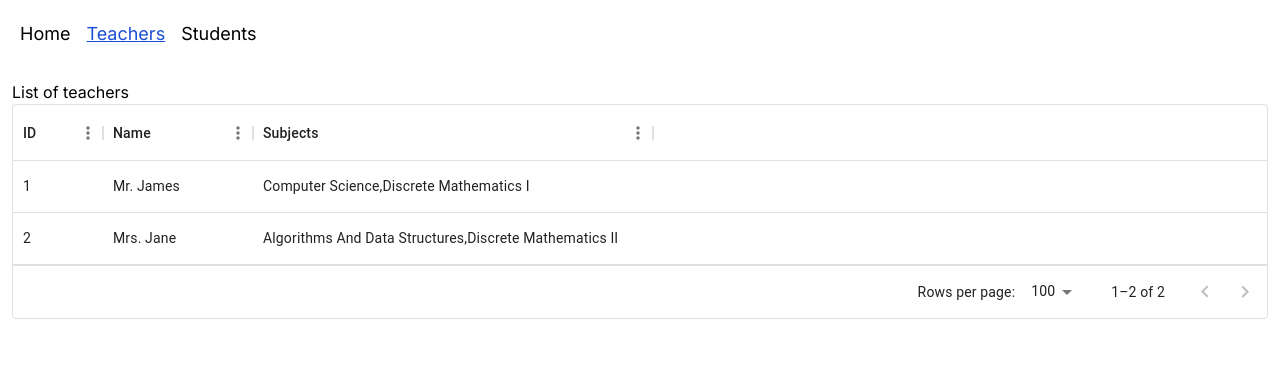
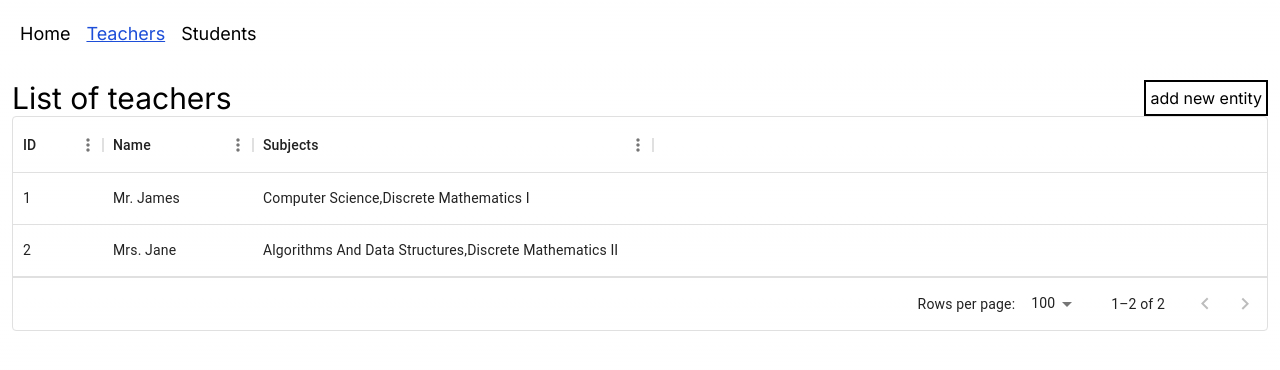
Before and after one commit to uol-team89/lms-frontend, a Next.js app: page /teachers in a window 1280 px wide. Shown: the top 370 px of the page. Built offline with nearby package versions, Linux system fonts and the light colour scheme.

Commit message:
create a CrudPage component

```diff
--- /dev/null
+++ b/src/app/components/Button.tsx
@@ -0,0 +1,16 @@
+export interface IButtonProps extends React.HTMLAttributes<HTMLButtonElement> {
+  children: React.ReactNode;
+}
+
+const Button: React.FC<IButtonProps> = ({ ...props }) => {
+  return (
+    <button
+      className="text-black border-black border-2 p-1"
+      {...props}
+    >
+      {props.children}
+    </button>
+  );
+};
+
+export default Button;
--- /dev/null
+++ b/src/app/components/CrudPage.tsx
@@ -0,0 +1,37 @@
+import { DataGrid, GridColDef } from "@mui/x-data-grid";
+import Button, {IButtonProps} from "./Button";
+import React from "react";
+
+interface ICrudPageProps {
+  title: string;
+  entityArray: any[];
+  dataGridColumnDefs: GridColDef[];
+  createButtonText?: string
+  buttonOnClick?: IButtonProps["onClick"]
+}
+
+/**
+ * This component contains a mui data grid,
+ * a form with formik to create the entity,
+ * and also handles all the data fetching and creations
+ *
+ */
+const CrudPage: React.FC<ICrudPageProps> = ({
+  entityArray,
+  dataGridColumnDefs,
+  createButtonText="add new entity",
+  ...props
+}) => {
+  type entityType = (typeof entityArray)[0];
+  return (
+    <>
+      <div className="flex justify-between items-center">
+      <h1 className="text-3xl">{props.title}</h1>
+      <Button onClick={props.buttonOnClick}>{createButtonText}</Button>
+      </div>
+      <DataGrid columns={dataGridColumnDefs} rows={entityArray} />
+    </>
+  );
+};
+
+export default CrudPage;
--- a/src/app/teachers/page.tsx
+++ b/src/app/teachers/page.tsx
@@ -2,6 +2,7 @@
 import { DataGrid, GridColDef, GridValueGetterParams } from "@mui/x-data-grid";
 import { ITeacher } from "../types/teacher";
 import { ISubject } from "../types/subject";
+import CrudPage from "../components/CrudPage";
 
 interface ITeachersProps {}
 
@@ -19,11 +20,9 @@ const columns: GridColDef[] = [
     width: 400,
     editable: false,
     valueGetter: (params: GridValueGetterParams) => {
-
-        return params.value.map((c: ISubject)=>c.title).join()
-    }
+      return params.value.map((c: ISubject) => c.title).join();
+    },
   },
-
 ];
 
 const rows: ITeacher[] = [
@@ -47,10 +46,12 @@ const rows: ITeacher[] = [
 const Teachers: React.FC<ITeachersProps> = ({}) => {
   return (
     <div>
-        <h1>List of teachers</h1>
-      <div >
-        <DataGrid  columns={columns} rows={rows} />
-      </div>
+      <CrudPage
+        title="List of teachers"
+        dataGridColumnDefs={columns}
+        entityArray={rows}
+        buttonOnClick={()=>console.log('wtf')}
+      ></CrudPage>
     </div>
   );
 };
```
